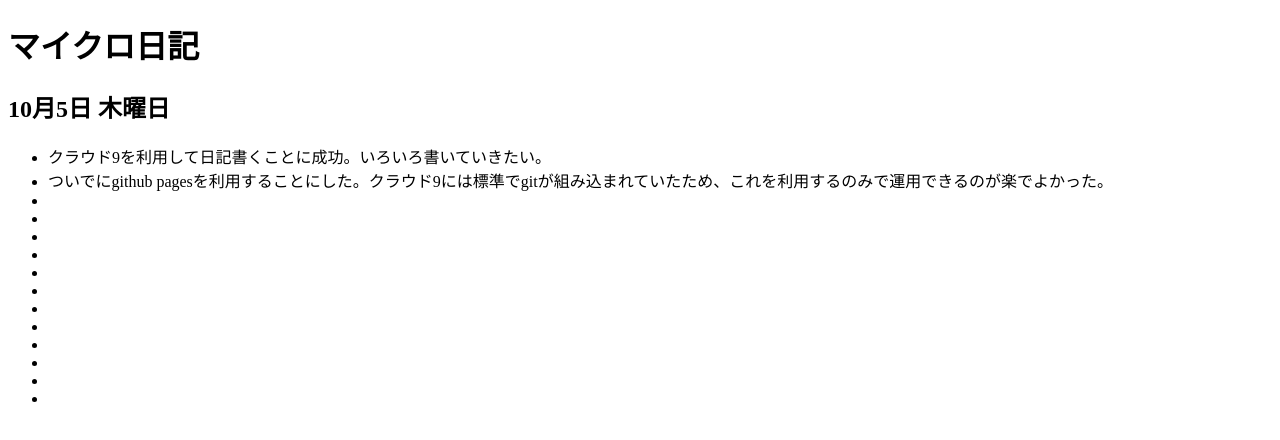
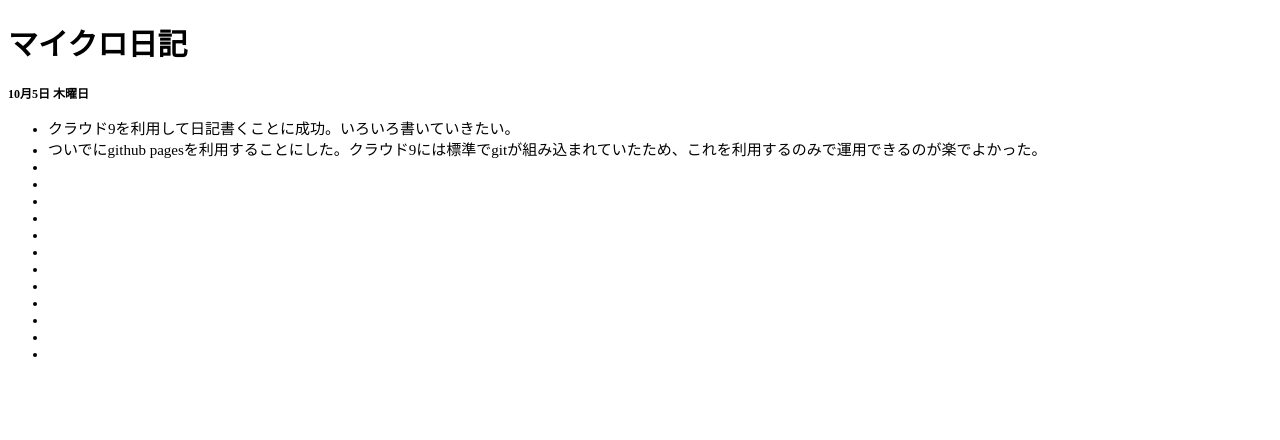
Before and after one commit to faketurn/faketurn.github.io, a plain HTML site: page index.html in a window 1280 px wide. Drawn offline with Linux system fonts and the light colour scheme.

Commit message:
CSS追加

```diff
--- /dev/null
+++ b/css/style.css
@@ -0,0 +1,10 @@
+body {
+	font-size: 15px;
+	font-family: "メイリオ";
+}
+h1 {
+	font-size: 200%;
+}
+h2 {
+	font-size: 80%;
+}
--- a/index.html
+++ b/index.html
@@ -4,6 +4,7 @@
 <head>
 <meta charset="utf-8">
 <title>日記帳</title>
+<link rel="stylesheet" href="css/style.css" type="text/css" />
 </head>
 
 <body>
```
